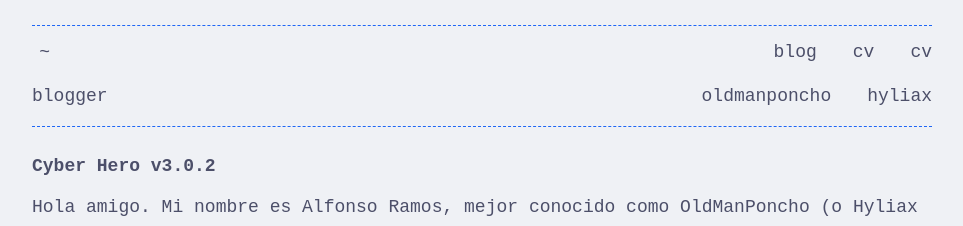
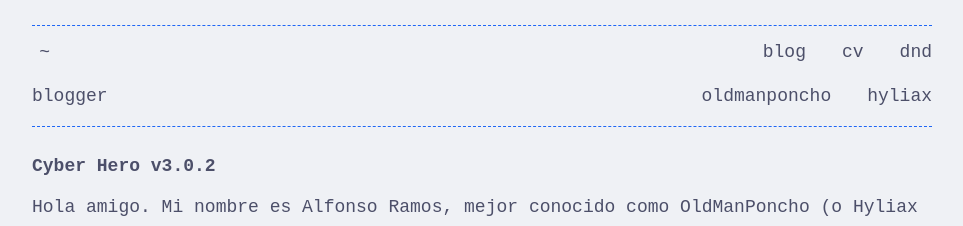
Before and after one commit to jalfonsoramos/jalfonsoramos.github.io, a Jekyll site: the page built from index.md, in a window 1280 px wide. Shown: the top 226 px of the page, without its empty margins (158-1121 px from the left). Built offline with Jekyll 4.4.1, drawn with Linux system fonts in a browser that asks for light colours.

Commit message:
update files

```diff
--- a/_includes/navigation.html
+++ b/_includes/navigation.html
@@ -2,7 +2,7 @@
     <li><a href="{{ site.baseurl }}/">~</a></li>
     <li><a href="{{ site.baseurl }}/blog" target="_blank">blog</a></li>
     <li><a href="{{ site.baseurl }}/cv" target="_blank">cv</a></li>
-    <li><a href="{{ site.baseurl }}/dnd" target="_blank">cv</a></li>
+    <li><a href="{{ site.baseurl }}/dnd" target="_blank">dnd</a></li>
 </ul>
 <ul>
     <li>blogger</li>
```
